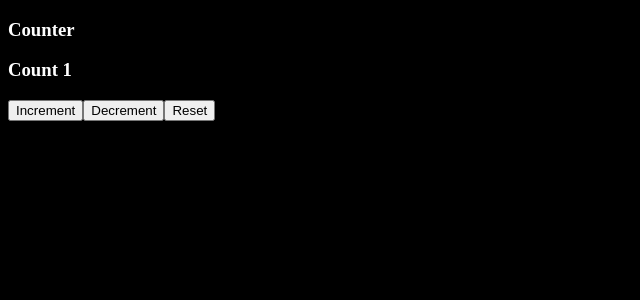
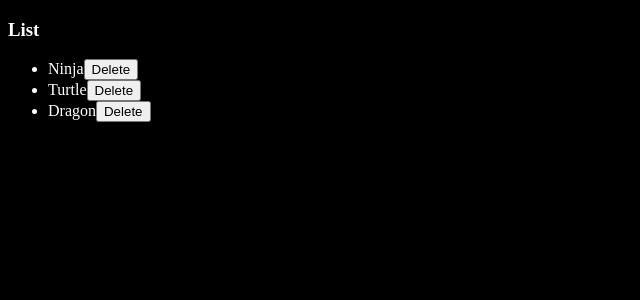
Before and after one commit to kar3a-A/Nodejs-course, a React (Vite) app: page / in a window 1280 px wide. Shown: the top 300 px of the page, without its empty margins (0-640 px from the left). Built offline with nearby package versions, Linux system fonts and the light colour scheme.

Commit message:
delete list item with react filter method

```diff
--- a/src/App.jsx
+++ b/src/App.jsx
@@ -2,18 +2,36 @@ import { useState } from "react"
 
 
 const App = () => {
-  const [count, setcount] = useState(1)
+  const [list, setlist] = useState([
+    {
+      id:1,
+      title: 'Ninja'
+    },
+    {
+      id:2,
+      title: 'Turtle'
+    },
+    {
+      id:3,
+      title: 'Dragon'
+    }
+  ])
+
+  let deletePost = (id) => {
+    setlist((prev)=> prev.filter((item)=> item.id !== id))
+  }
   return (
     <>
-      <div>
-        <h3>Counter</h3>
-        <h3>Count {count}</h3>
-        <button onClick={()=>{setcount((preState)=>preState+1)}}>Increment</button>
-        <button onClick={() =>{setcount((preState)=>preState-1)}}>Decrement</button>
-        <button onClick={()=>{setcount(1)}}>
-          Reset
-        </button>
-      </div>
+      <h3>List</h3>
+      <ul>
+        {list.map((item)=>{
+          return (
+            <li key={item.id}>{item.title}
+              <button onClick={()=> deletePost(item.id)}>Delete</button>
+            </li>
+          )
+        })}
+      </ul>
     </>
   )
 }
```
